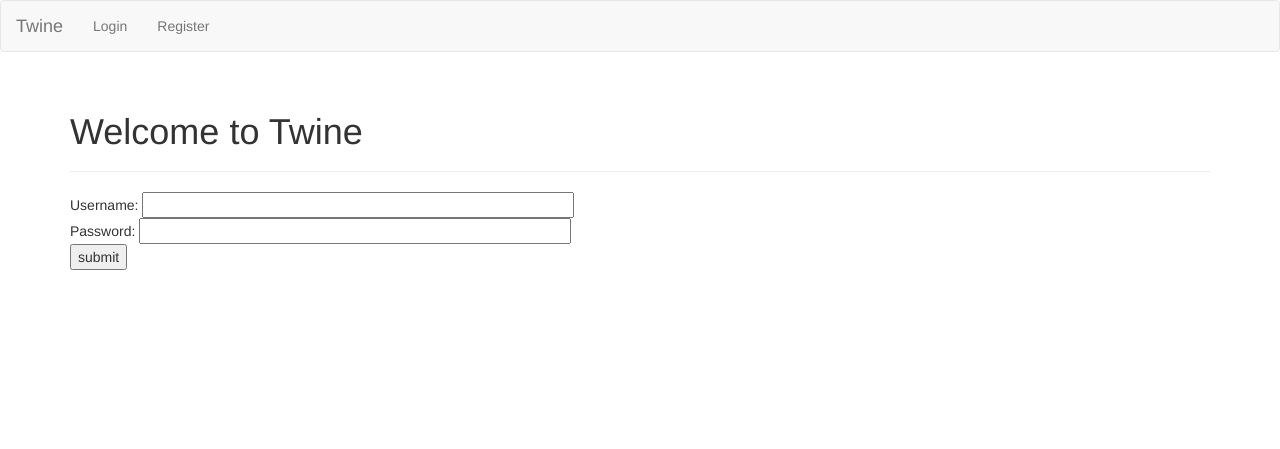
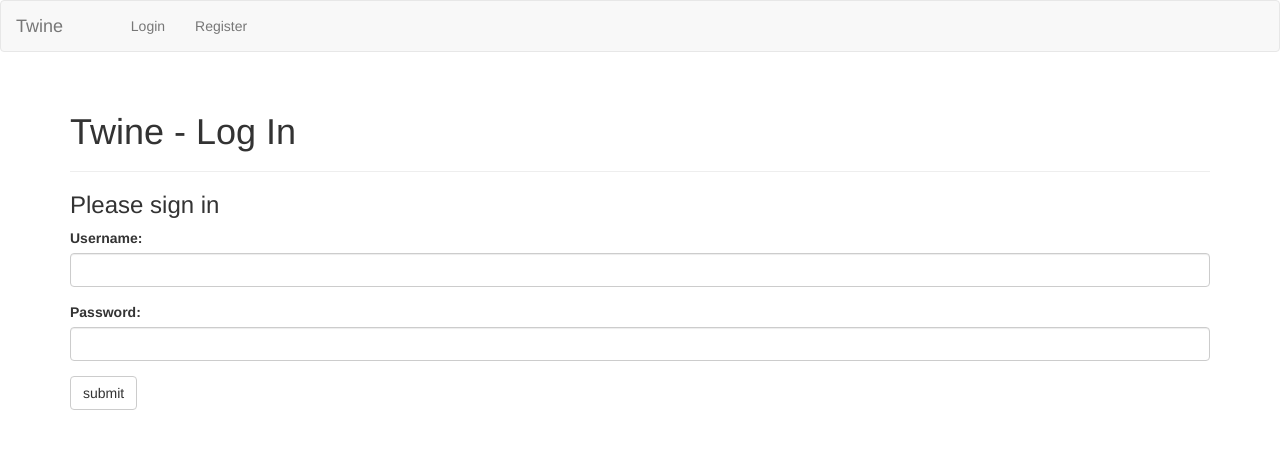
Before and after one commit to twinelabs/enginev2, a Django app: template enginev1/apps/welcome/templates/welcome/login.html in a window 1280 px wide. Shown: the top 449 px of the page. Run offline with Django 3.2, Linux system fonts and the light colour scheme; the template is opened without the code that fills it, so the values that code supplies are empty; some libraries are stand-ins or nearby versions.

Commit message:
Welcome module with login, register. Also added header and base template.

```diff
--- a/enginev1/apps/welcome/templates/welcome/login.html
+++ b/enginev1/apps/welcome/templates/welcome/login.html
@@ -1,19 +1,31 @@
 {% extends 'base.html' %}
+
+{% load bootstrap3 %}
+
+{% block title %}Welcome{% endblock %}
 
 {% block body_block %}
 
     <div class="page-header">
-        <h1>Welcome to Twine</h1>
+        <h1>Twine - Log In</h1>
     </div>
 
-    <form id="login_form" method="post" action="/welcome/login/" class="form">
+    <form id="login_form" method="post" action="/welcome/login/" class="form-signin">
+
+        <h3 class="form-signin-heading">Please sign in</h3>
 
         {% csrf_token %}
 
-        Username: <input type="text" name="username" value="" size="50" /><br />
-        Password: <input type="password" name="password" value="" size="50" /><br />
+        <div class="form-group">
+            <label>Username:</label>
+            <input type="text" name="username" class="form-control" id="usr">
+        </div>
+        <div class="form-group">
+            <label>Password:</label>
+            <input type="password" name="password" class="form-control" id="usr">
+        </div>
 
-        <input type="submit" value="submit" />
+        <input type="submit" value="submit" class="btn btn-default" />
     </form>
 
 {% endblock %}
--- a/enginev1/apps/welcome/urls.py
+++ b/enginev1/apps/welcome/urls.py
@@ -6,5 +6,5 @@ urlpatterns = [
     url(r'^register/$', views.register, name='register'),
     url(r'^login/$', views.user_login, name='login'),
     url(r'^logout/$', views.user_logout, name='logout'),
-    url(r'^$', views.user_login, name='login'),
+    url(r'^$', views.home, name='home'),
 ]
--- a/enginev1/settings.py
+++ b/enginev1/settings.py
@@ -31,7 +31,7 @@ class Common(Configuration):
         'enginev1.apps.match',
 
         'django_hstore',
-#        'bootstrap3',
+        'bootstrap3',
 
         'django.contrib.admin',
         'django.contrib.auth',
--- a/enginev1/templates/header.html
+++ b/enginev1/templates/header.html
@@ -1,12 +1,18 @@
 <nav class="navbar navbar-default">
-    <a class="navbar-brand" href="#">Twine</a>
+    <a class="navbar-brand" href="/welcome">Twine</a>
 
     <ul class="nav navbar-nav">
         <li class="nav-item">
-            <a class="nav-link" href="#">Login</a>
+            <a class="nav-link" href="#">&nbsp;&nbsp;</a>
         </li>
         <li class="nav-item">
-            <a class="nav-link" href="#">Register</a>
+            <a class="nav-link" href="/welcome/login">Login</a>
+        </li>
+        <li class="nav-item">
+            <a class="nav-link" href="/welcome/register">Register</a>
+        </li>
+        <li class="nav-item">
+            <a class="nav-link" href="#">&nbsp;&nbsp;</a>
         </li>
     </ul>
 </nav>
```
Also changed, not shown: enginev1/apps/welcome/templates/welcome/home.html (+22 -11 lines), enginev1/apps/welcome/templates/welcome/register.html (+22 -23 lines), enginev1/apps/welcome/views.py (+14 -1 lines), enginev1/apps/welcome/forms.py (line endings or trailing spaces).
